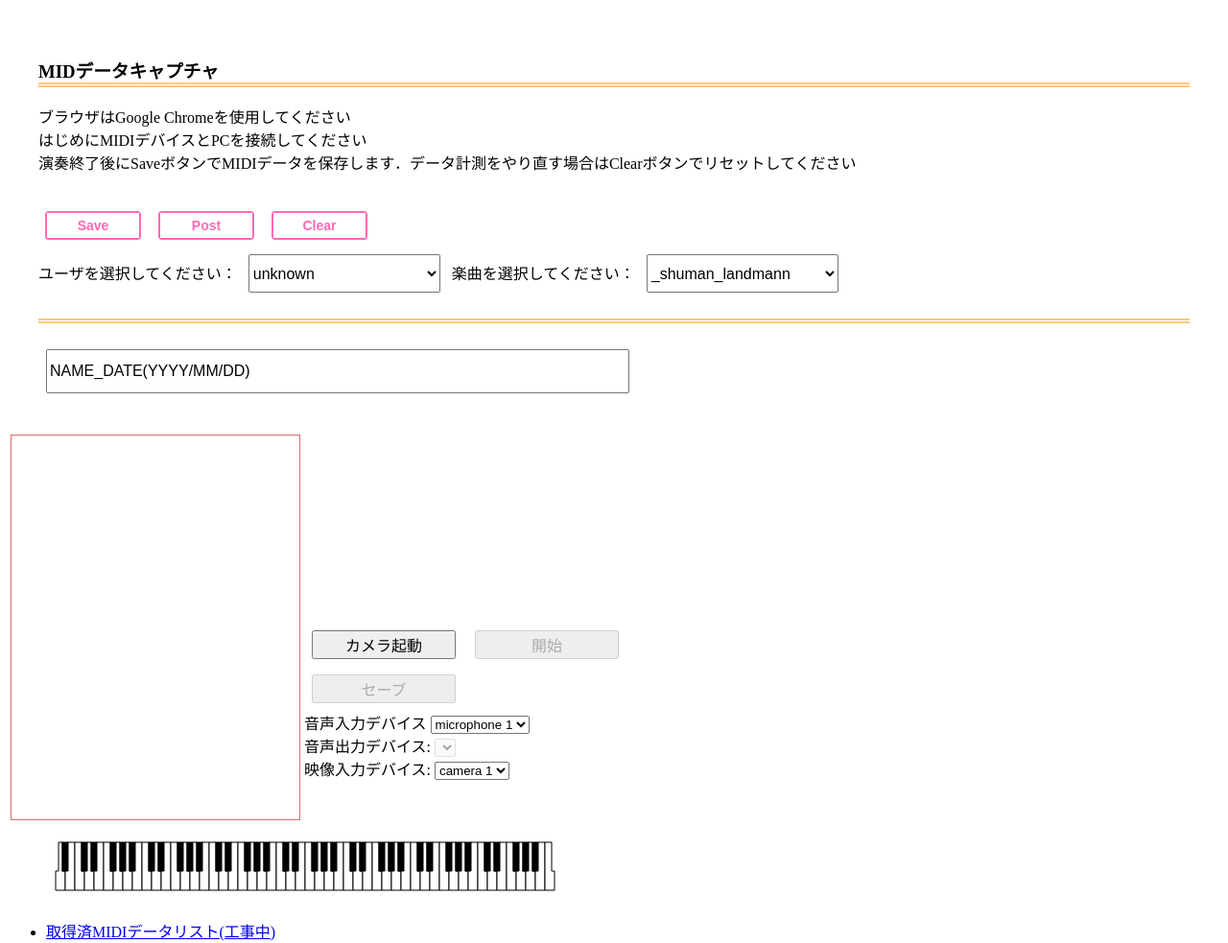
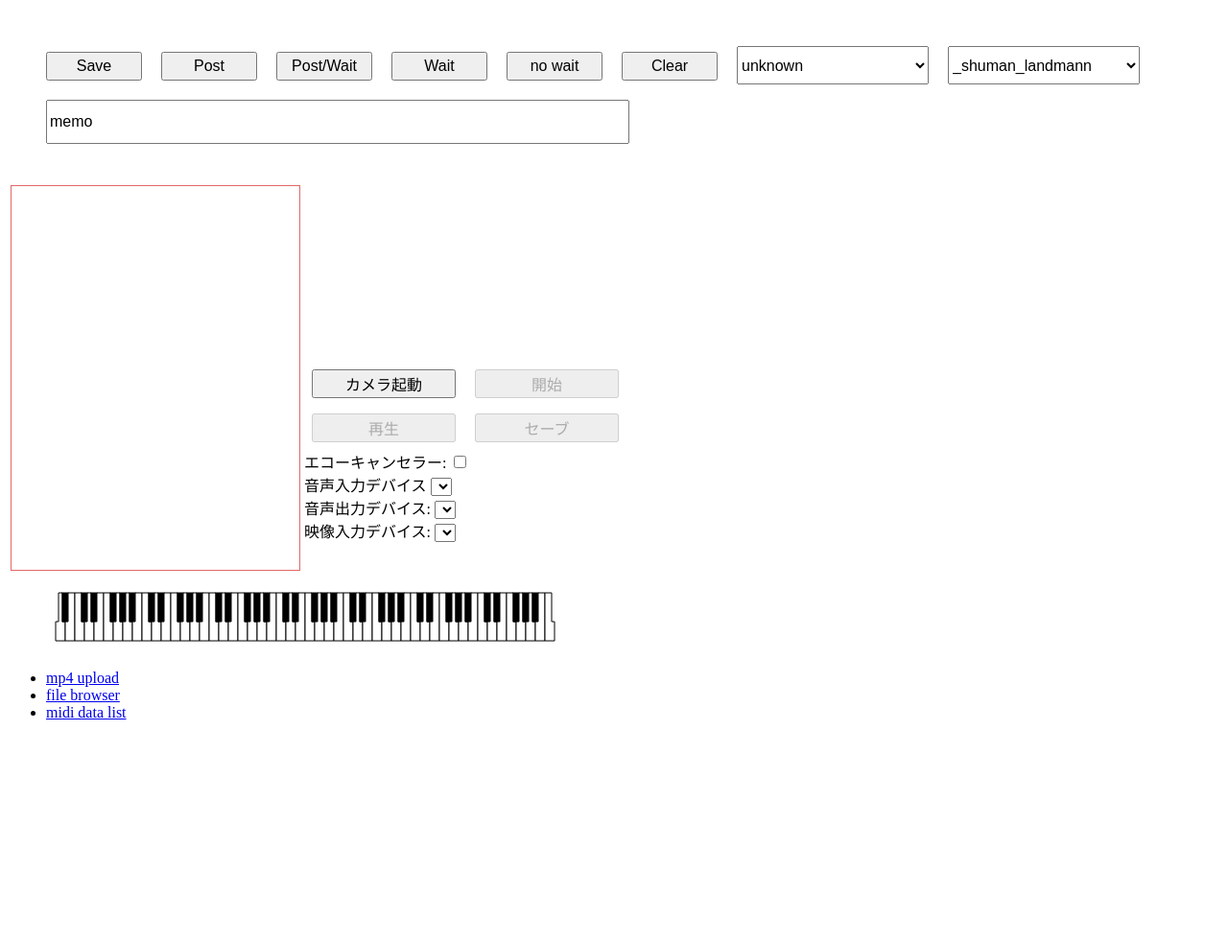
Before and after one commit to rm-mplpl-ebi/-rm-mplpl-ebi-, a plain HTML site: page index.html in a window 1280 px wide. Shown: the whole page at 96% size. After the commit the page ends 800 px from the top, so only its background shows below. Drawn offline with nearby package versions, Linux system fonts and the light colour scheme.

Commit message:
Update index.html

```diff
--- a/index.html
+++ b/index.html
@@ -1,9 +1,8 @@
 <!DOCTYPE html>
-<html><head>
-<meta http-equiv="content-type" content="text/html; charset=UTF-8">
+<html>
+<head>
 <meta charset="UTF-8">
 <script type="text/javascript" src="midi.js"></script>
-<script type="text/javascript" src="jquery.js"></script>
 <script type="text/javascript" src="https://ajax.googleapis.com/ajax/libs/jquery/2.1.0/jquery.min.js"></script>
 
 <style>
@@ -63,49 +62,6 @@ body.hoge {
       HEIGHT: 30px;
       font-size: 1em;
       margin : 0.5em;
-    display: inline-block;
-    text-align: center;
-    background-color: #ff69b4;
-    border: 2px solid #ff69b4;
-    font-size: 14px;
-    color: #ff69b4;
-    text-decoration: none;
-    font-weight: bold;
-    border-radius: 4px;
-    position: relative;
-}
-
-.button1 span {
-  position: relative;
-  z-index: 1;
-}
-
-.button1::before,
-.button1::after {
-  content: "";
-  display: block;
-  background-color: #FFF;
-  width: 50%;
-  height: 100%;
-  position: absolute;
-  top: 0;
-  transition: .2s;
-}
-.button1::before {
-  left: 0;
-}
-.button1::after {
-  right: 0;
-}
-
-.button1:hover:before,
-.button1:hover:after {
-  width: 0;
-  background-color: #FFF;
-}
-
-.button1:hover {
-  color: #FFF;
 }
 
 .button2 {
@@ -133,55 +89,37 @@ video {
   border-width: 1px;
 }
 
-h3 {
-  border-bottom: double 5px #FFC778;
-  text-align: left;
-}
-
 </style>
-
 <title>MIDI data capture</title>
 </head>
 
 <body>
 <div>
-  <h3>MIDデータキャプチャ</h3>
-  <p>ブラウザはGoogle Chromeを使用してください
-  <br>はじめにMIDIデバイスとPCを接続してください
-  <br>演奏終了後にSaveボタンでMIDIデータを保存します．データ計測をやり直す場合はClearボタンでリセットしてください</p>
+  <button class="button1" onclick="saveTextAsFile()">Save</button>
+  <button class="button1" onClick="postMidiData()">Post</button>
+  <button class="button1" onclick="postAndWait()">Post/Wait</button>
+  <button class="button1" onclick="WaitMode(true)">Wait</button>
+  <button class="button1" onclick="WaitMode(false)">no wait</button>
+  <button class="button1" onclick="clearText()">Clear</button>
 
-  <button class="button1" onclick="saveTextAsFile()"><span>Save<span></a></button>
-  <button class="button1" onclick="postMidiData()"><span>Post<span></span></button>
-  <!--<button class="button1" onclick="postAndWait()">Post/Wait</button>-->
-  <!--<button class="button1" onclick="WaitMode(true)">Wait</button>-->
-  <!--<button class="button1" onclick="WaitMode(false)">no wait</button>-->
-  <button class="button1" onclick="clearText()"><span>Clear<span></span></button>
-  <br>
-
-
-    <label for="select1">ユーザを選択してください：</label>
   <select class="select1" id="playerName">
-    <option value="player" selected="selected">unknown</option>
-    <!--<option value="kani">kani</option>-->
+  <option value="player">unknown</option>
+  <option value="kani">kani</option>
   <option value="matsui">matsui</option>
-    <!--<option value="acane">acane</option>
-    <option value="sakura">sakura</option>-->
-    <option value="sakura">guest</option>
+  <option value="test">test</option>
+  <option value="acane">acane</option>
+  <option value="sakura">sakura</option>
   </select>
 
-    <label for="select1">楽曲を選択してください：</label>
   <select class="select1" id="songName">
-    <option value="landmann" selected="selected">_shuman_landmann</option>
+  <option value="landmann">_shuman_landmann</option>
   <option value="op53">_chopin_op53</option>
   <option value="fur_elise">_fur_elise</option>
   <option value="sonata14">_bethoven_sonata14</option>
-    <option value="sonata14">_other</option>
   </select>
+  <br>
 
-    <h3>
-  </h3>
-
-  <input class="text" type="text" id="memo" value="NAME_DATE(YYYY/MM/DD)">
+  <input class="text" type="text" id="memo" value="memo"/>
 </div>
 
 <table>
@@ -194,39 +132,42 @@ h3 {
 
       <div id="container">
 
-          <video id="gum" playsinline="" autoplay="autoplay" muted="muted" width="300"></video>
-          <video id="recorded" playsinline="" width="300"></video>
+          <video id="gum" playsinline autoplay muted width="300"></video>
+          <video id="recorded" playsinline width="300"></video>
           <br>
 
               <button class="button2" id="start">カメラ起動</button>
-              <button class="button2" id="record" disabled="disabled">開始</button><br>
-              <!--<button class="button2" id="play" disabled="disabled">再生</button>-->
-              <button class="button2" id="download" disabled="disabled">セーブ</button>
-              <!--<br>エコーキャンセラー: <input type="checkbox" id="echoCancellation">-->
+              <button class="button2" id="record" disabled>開始</button><br>
+              <button class="button2" id="play" disabled>再生</button>
+              <button class="button2" id="download" disabled>セーブ</button>
+              <br>エコーキャンセラー: <input type="checkbox" id="echoCancellation">
               <span id="errorMsg"></span>
 
       </div>
       <div class="select">
-          <label for="audioSource">音声入力デバイス </label><select id="audioSource"><option value="Zp9vk2Xhblm+uVQWFH1N+AgLXGGB2qnnSDb0cf3bo60=" selected="selected">microphone 1</option></select>
+          <label for="audioSource">音声入力デバイス </label><select id="audioSource"></select>
       </div>
       <div class="select">
-          <label for="audioOutput">音声出力デバイス: </label><select id="audioOutput" disabled="disabled"></select>
+          <label for="audioOutput">音声出力デバイス: </label><select id="audioOutput"></select>
       </div>
       <div class="select">
-          <label for="videoSource">映像入力デバイス: </label><select id="videoSource"><option value="sYh0tAo1dO+w2T7YcpSOmABQsDRaBWKI0R9NkoAeERw=" selected="selected">camera 1</option></select>
+          <label for="videoSource">映像入力デバイス: </label><select id="videoSource"></select>
       </div>
   </td>
 </tr>
 </table>
+
+
 
     <canvas id="piano" width="600" height="80" style="background-color:white;"></canvas>
     <script type="text/javascript" src="piano.js"></script>
     <script type="text/javascript" src="recorder.js"></script>
 
    <ul>
-  <!--<li><a href="https://bbled.org/kani/video/">mp4 upload</a></li>-->
-  <!--<li><a href="https://bbled.org/kani/video/browser.php">file browser</a></li>-->
-  <li><a href="https://bbled.org/kani/midi/tables.php">取得済MIDIデータリスト(工事中)</a></li>
+  <li><a href="https://bbled.org/kani/video/">mp4 upload</a></li>
+  <li><a href="https://bbled.org/kani/video/browser.php">file browser</a></li>
+  <li><a href="tables.php.html">midi data list</a></li>
   </ul>
 
-</body></html>
+</body>
+</html>
```
Lines whose indentation alone changed are shown as unchanged.
